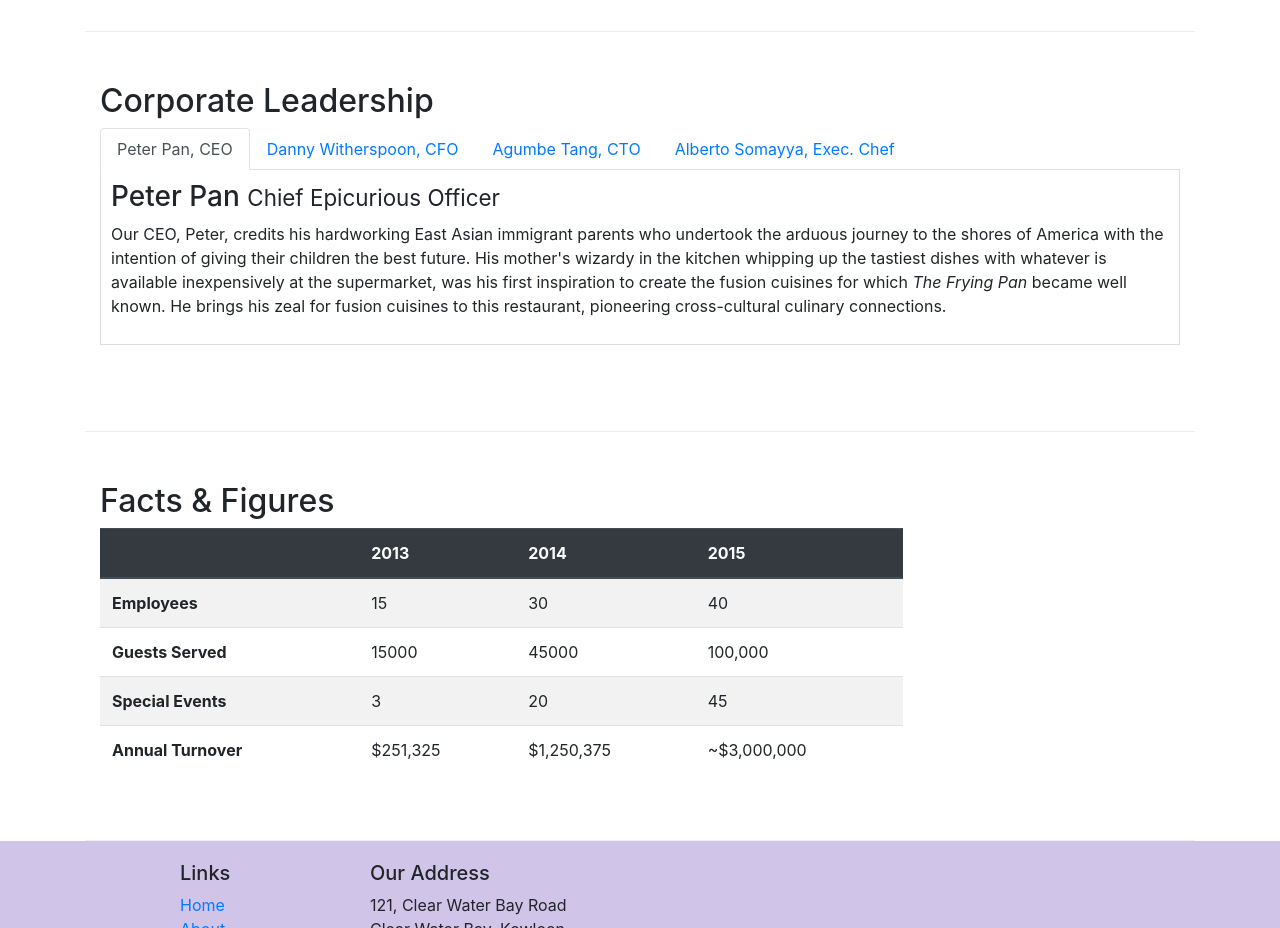
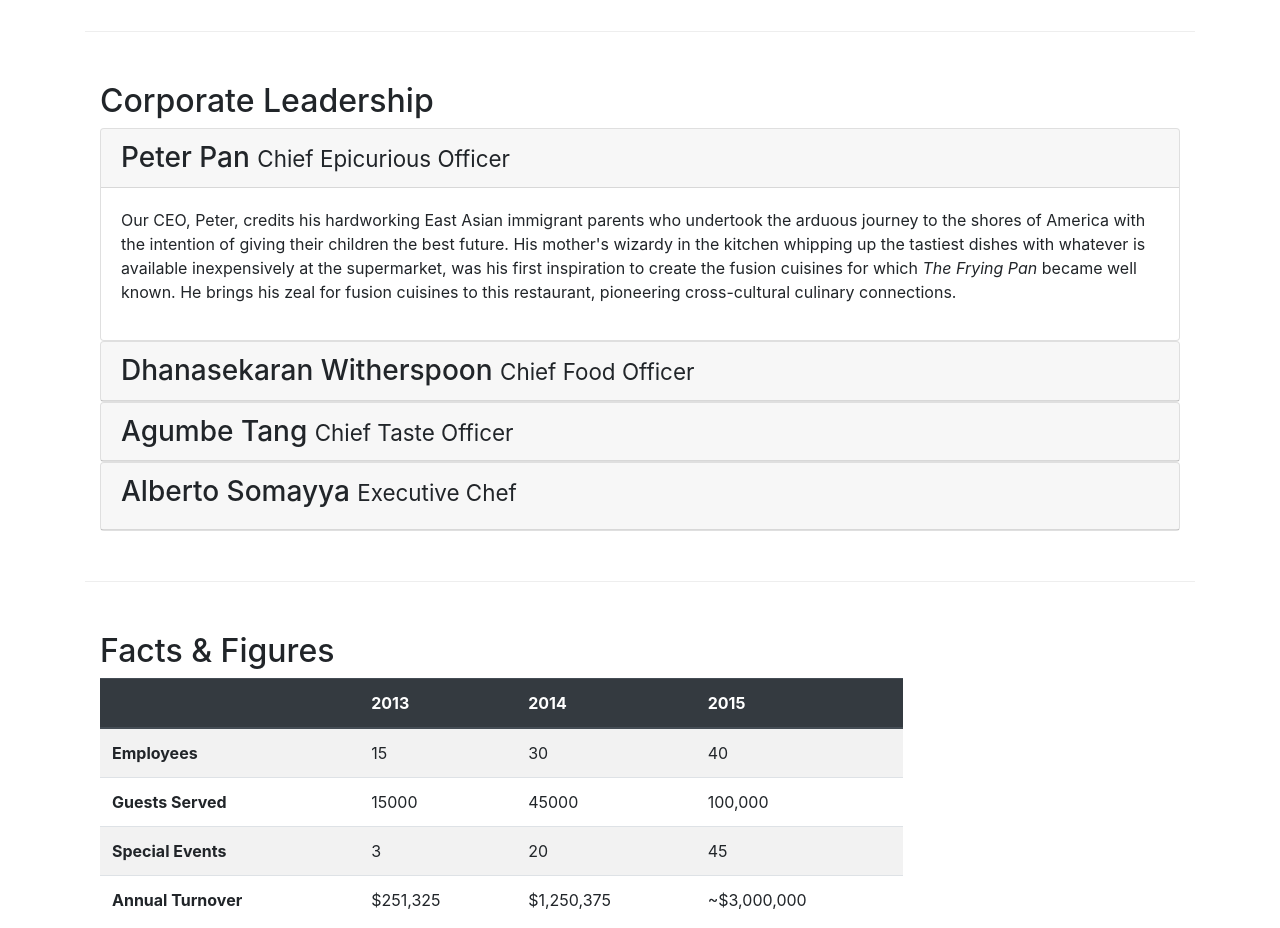
Before and after one commit to luzadri29/test-bootstrap, a website: page aboutus.html in a window 1280 px wide. Shown: the part 940-1868 px from the top of the page. Drawn offline with nearby package versions, Linux system fonts and the light colour scheme.

Commit message:
accordion

```diff
--- a/aboutus.html
+++ b/aboutus.html
@@ -102,38 +102,57 @@
         <div class="row row-content">
             <div class="col-12">
                 <h2>Corporate Leadership</h2>
-                <ul class="nav nav-tabs">
-                    <li class="nav-item">
-                      <a class="nav-link active" href="#peter" role="tab" data-toggle="tab">Peter Pan, CEO</a>
-                    </li>
-                    <li class="nav-item">
-                      <a class="nav-link" href="#danny" role="tab" data-toggle="tab">Danny Witherspoon, CFO</a>
-                    </li>
-                    <li class="nav-item">
-                      <a class="nav-link" href="#agumbe"role="tab" data-toggle="tab">Agumbe Tang, CTO</a>
-                    </li>
-                    <li class="nav-item">
-                      <a class="nav-link" href="#alberto" role="tab" data-toggle="tab">Alberto Somayya, Exec. Chef</a>
-                    </li>
-                </ul>
 
-                <div class="tab-content">
-                    <div role="tabpanel" class="tab-pane fade show active" id="peter">
-                        <h3>Peter Pan <small>Chief Epicurious Officer</small></h3>
-                        <p class="d-none d-sm-block">Our CEO, Peter, credits his hardworking East Asian immigrant parents who undertook the arduous journey to the shores of America with the intention of giving their children the best future. His mother's wizardy in the kitchen whipping up the tastiest dishes with whatever is available inexpensively at the supermarket, was his first inspiration to create the fusion cuisines for which <em>The Frying Pan</em> became well known. He brings his zeal for fusion cuisines to this restaurant, pioneering cross-cultural culinary connections.</p>
+                <div id="accordion">
+                    <div class="card">
+                        <div class="card-header" role="tab" id="peterhead">
+                            <h3 class="mb-0"><a data-toggle="collapse" data-target="#peter">Peter Pan <small>Chief Epicurious Officer</small></a></h3>
+                        </div>
+                        <div role="tabpanel" class="collapse show" id="peter" data-parent="#accordion">
+                            <div class="card-body">
+                                <p class="d-none d-sm-block">Our CEO, Peter, credits his hardworking East Asian immigrant parents who undertook the arduous journey to the shores of America with the intention of giving their children the best future. His mother's wizardy in the kitchen whipping up the tastiest dishes with whatever is available inexpensively at the supermarket, was his first inspiration to create the fusion cuisines for which <em>The Frying Pan</em> became well known. He brings his zeal for fusion cuisines to this restaurant, pioneering cross-cultural culinary connections.</p>
+                            </div>
+                        </div>
                     </div>
-                    <div role="tabpanel" class="tab-pane fade" id="danny">
-                        <h3>Dhanasekaran Witherspoon <small>Chief Food Officer</small></h3>
-                        <p class="d-none d-sm-block">Our CFO, Danny, as he is affectionately referred to by his colleagues, comes from a long established family tradition in farming and produce. His experiences growing up on a farm in the Australian outback gave him great appreciation for varieties of food sources. As he puts it in his own words, <em>Everything that runs, wins, and everything that stays, pays!</em></p>
+
+                    <div class="card">
+                        <div class="card-header" role="tab" id="dannyhead">
+                            <h3 class="mb-0">
+                                <a data-toggle="collapse" data-target="#danny">Dhanasekaran Witherspoon <small>Chief Food Officer</small></a>
+                            </h3>
+                        </div>
+                        <div role="tabpanel" class="collapse" id="danny" data-parent="#accordion">
+                            <div class="card-body">
+                                <p class="d-none d-sm-block">Our CFO, Danny, as he is affectionately referred to by his colleagues, comes from a long established family tradition in farming and produce. His experiences growing up on a farm in the Australian outback gave him great appreciation for varieties of food sources. As he puts it in his own words, <em>Everything that runs, wins, and everything that stays, pays!</em></p>
+                            </div>
+                        </div>
                     </div>
-                    <div role="tabpanel" class="tab-pane fade" id="agumbe">
-                        <h3>Agumbe Tang <small>Chief Taste Officer</small></h3>
-                        <p class="d-none d-sm-block">Blessed with the most discerning gustatory sense, Agumbe, our CTO, personally ensures that every dish that we serve meets his exacting tastes. Our chefs dread the tongue lashing that ensues if their dish does not meet his exacting standards. He lives by his motto, <em>You click only if you survive my lick.</em></p>
+
+                    <div class="card">
+                        <div class="card-header" role="tab" id="agumbehead">
+                            <h3 class="mb-0">
+                                <a data-toggle="collapse" data-target="#agumbe">Agumbe Tang <small>Chief Taste Officer</small></a></h3>
+                        </div>
+                        <div role="tabpanel" class="collapse" id="agumbe" data-parent="#accordion">
+                            <div class="card-body">
+                                <p class="d-none d-sm-block">Blessed with the most discerning gustatory sense, Agumbe, our CTO, personally ensures that every dish that we serve meets his exacting tastes. Our chefs dread the tongue lashing that ensues if their dish does not meet his exacting standards. He lives by his motto, <em>You click only if you survive my lick.</em></p>
+                            </div>
+                        </div>
                     </div>
-                    <div role="tabpanel" class="tab-pane fade" id="alberto">
-                        <h3>Alberto Somayya <small>Executive Chef</small></h3>
-                        <p class="d-none d-sm-block">Award winning three-star Michelin chef with wide International experience having worked closely with whos-who in the culinary world, he specializes in creating mouthwatering Indo-Italian fusion experiences. He says, <em>Put together the cuisines from the two craziest cultures, and you get a winning hit! Amma Mia!</em></p>
+
+                    <div class="card">
+                        <div class="card-header" role="tab" id="albertohead">
+                            <h3>
+                                <a data-toggle="collapse" data-target="#alberto">Alberto Somayya <small>Executive Chef</small></a>
+                            </h3>
+                        </div>
+                        <div role="tabpanel" class="collapse" id="alberto" data-parent="#accordion">
+                            <div class="card-body">
+                                <p class="d-none d-sm-block">Award winning three-star Michelin chef with wide International experience having worked closely with whos-who in the culinary world, he specializes in creating mouthwatering Indo-Italian fusion experiences. He says, <em>Put together the cuisines from the two craziest cultures, and you get a winning hit! Amma Mia!</em></p>
+                            </div>
+                        </div>
                     </div>
+
                 </div>
 
 
```
